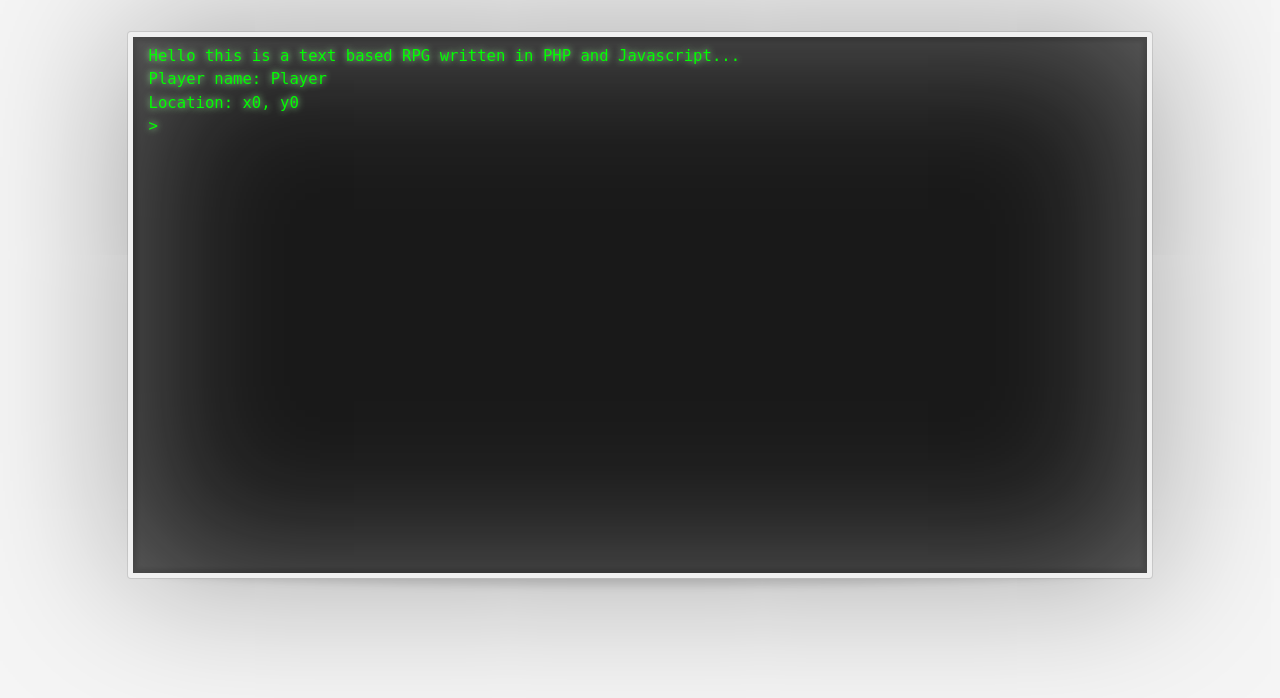
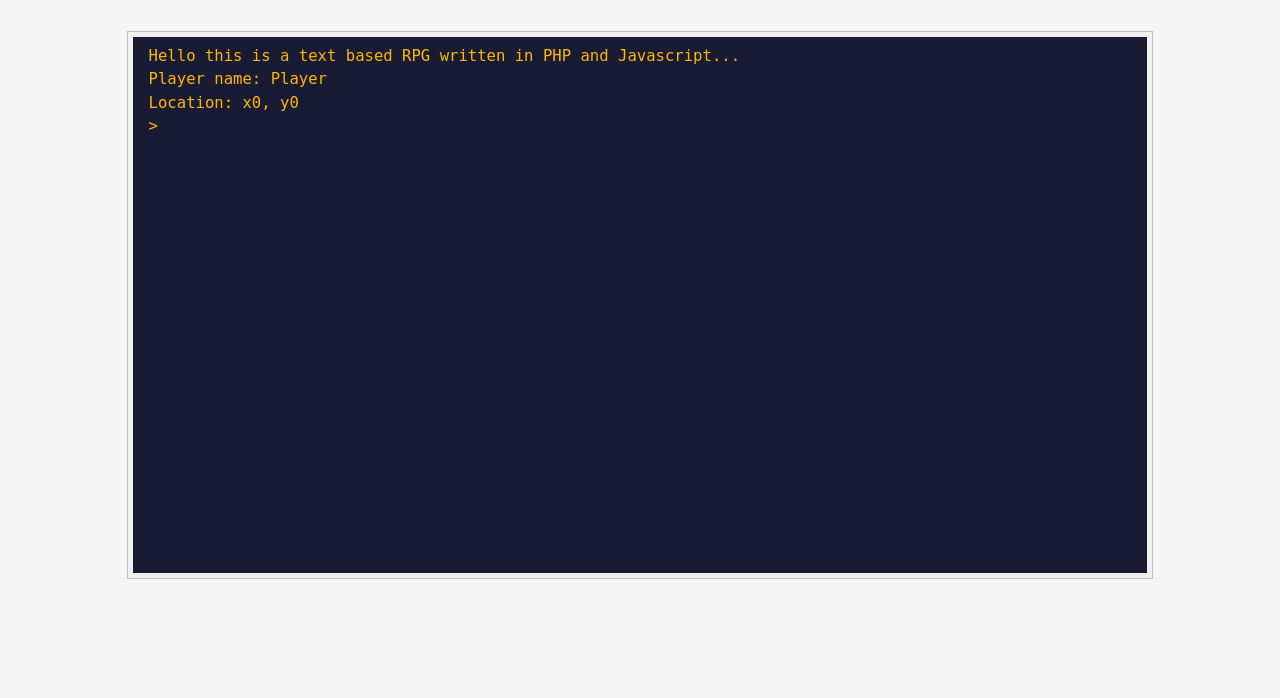
Before and after one commit to zoetrope69/adventureget, a PHP site: page / in a window 1280 px wide. Shown: the top 698 px of the page. Run offline with PHP 8.4, Linux system fonts and the light colour scheme; some libraries are stand-ins or nearby versions.

Commit message:
Reintroduced functionality and changed styles
hello and help back in
took out shadows to improve stabilty (less painting)

```diff
--- a/css/style.css
+++ b/css/style.css
@@ -19,45 +19,16 @@ body{
 	margin: 2.5% auto;
 	width: 80%;
 	border: 5px solid #F0F0F0;
-	background: #191919;
-
-	-webkit-border-radius: 3px;
-	   -moz-border-radius: 3px;
-			border-radius: 3px;
-
-	-webkit-box-shadow: inset 0 0 10em rgba(255, 255, 255, 0.35), inset 0 0 0.25em 0.25em rgba(0,0,0,0.5),
-						0 0 10em rgba(0,0,0,0.35), 0 0 0 1px rgb(221, 221, 221);
-	   -moz-box-shadow: inset 0 0 10em rgba(255, 255, 255, 0.35), inset 0 0 0.25em 0.25em rgba(0,0,0,0.5),
-						0 0 10em rgba(0,0,0,0.35), 0 0 0 1px rgb(221, 221, 221);
-			box-shadow: inset 0 0 10em rgba(255, 255, 255, 0.35), inset 0 0 0.25em 0.25em rgba(0,0,0,0.5),
-						0 0 10em rgba(0,0,0,0.35), 0 0 0 1px rgb(221, 221, 221);
+	outline: 1px solid #C0C0C0;
+	background: #181B33;
 
     -webkit-user-select: none;
 	   -moz-user-select: none;
   		-ms-user-select: none;
 }
 
-#terminal::before{ /* inspired by nick colley's radial drop shadow thing */
-	content: '';
-	z-index: -1;
-	position: absolute;
-	height: 1em;
-	width: 75%;
-	display: block;
-	margin: 33em auto 0;
-
-	-webkit-border-radius: 50%;
-	   -moz-border-radius: 50%;
-			border-radius: 50%;
-
-	-webkit-box-shadow: 0 0 10px 10px rgba(0,0,0,0.15);
-	   -moz-box-shadow: 0 0 10px 10px rgba(0,0,0,0.15);
-			box-shadow: 0 0 10px 10px rgba(0,0,0,0.15);
-}
-
 #terminal, #terminal input#commands{
-	color: #00ff00;
-	text-shadow: 0 0 0.5em rgb(161, 255, 161);
+	color: #FFB800;
 	font-family: monospace;
 	font-size: 1.2em;
 	line-height: 1.5em;
```
Also changed, not shown: classes/parser.php (+9 -10 lines), js/scripts.js (line endings or trailing spaces).
